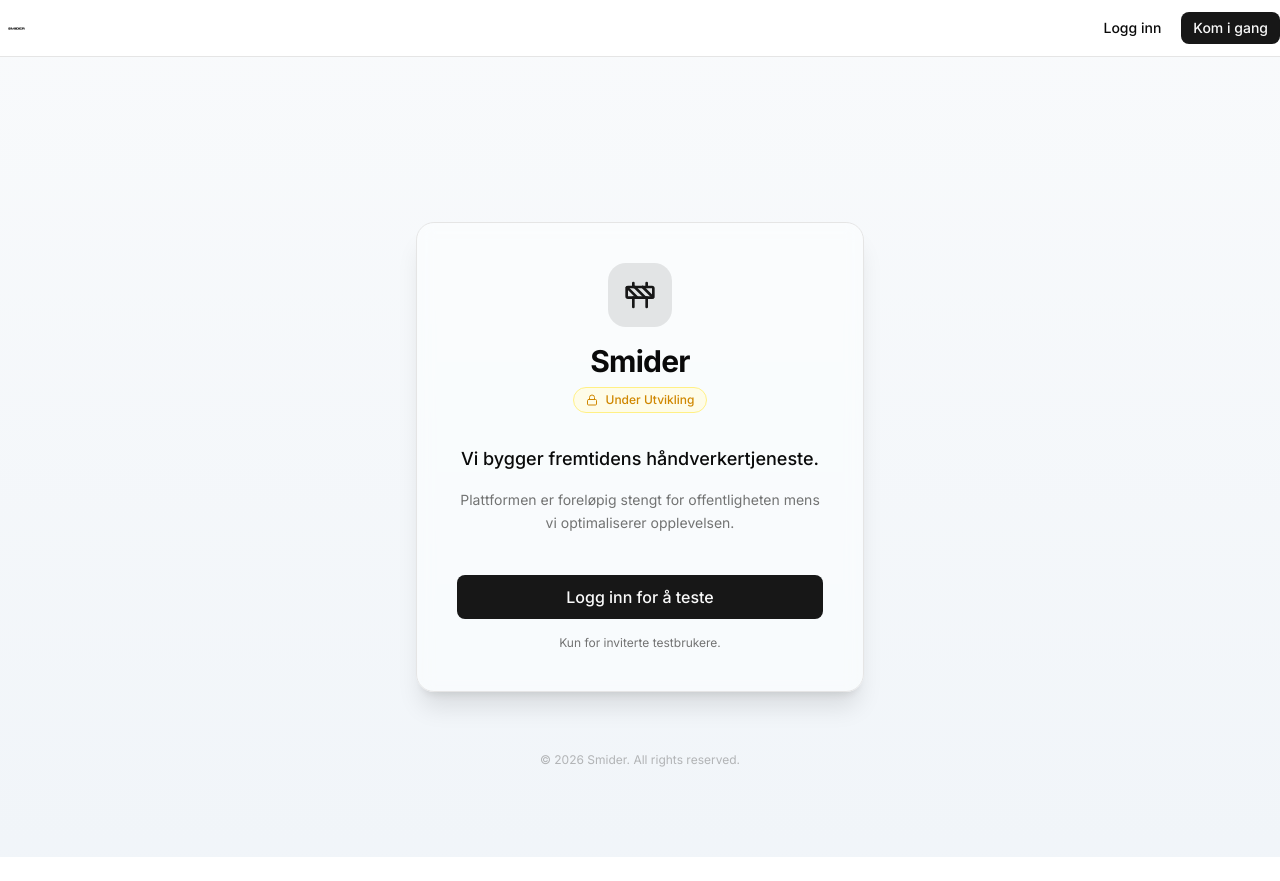
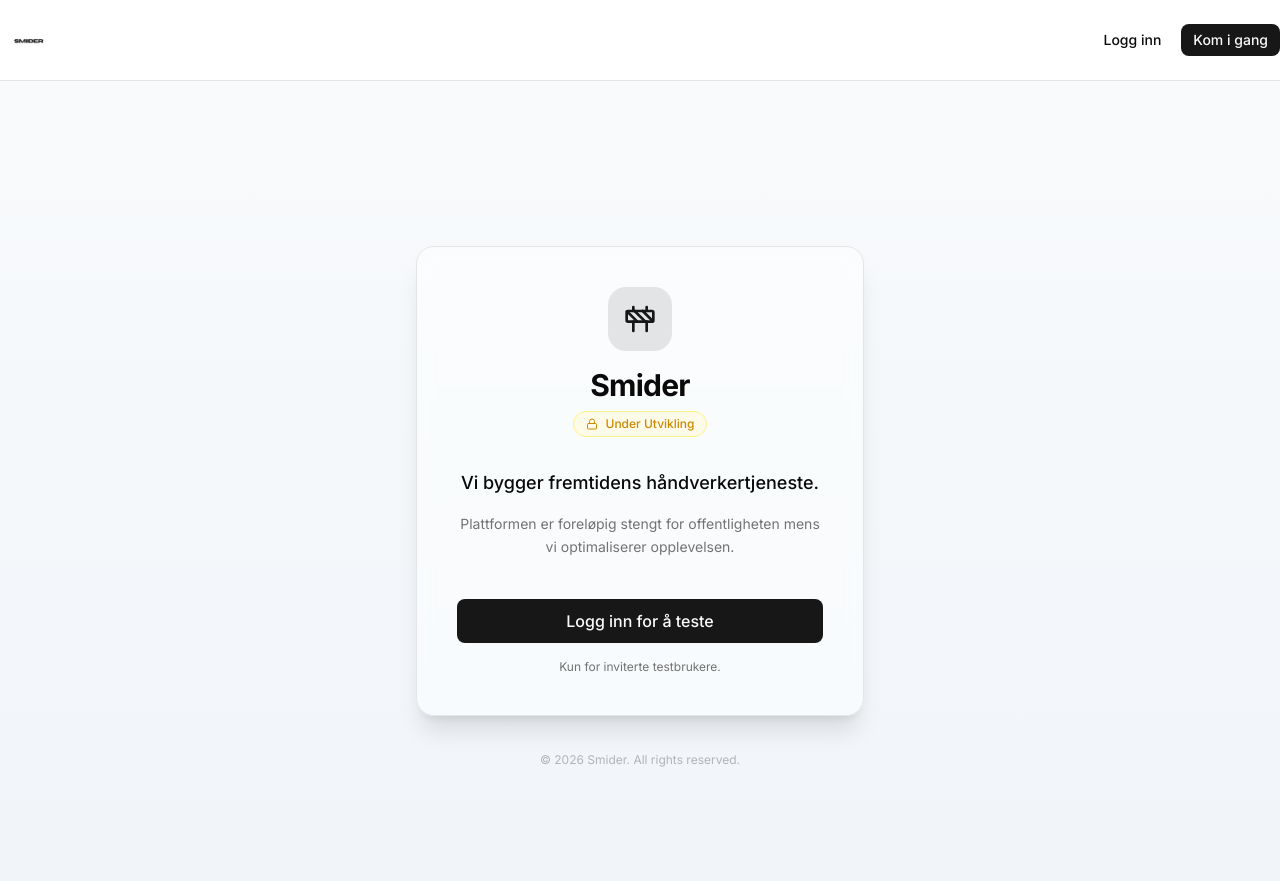
Before and after one commit to blstorvollen-prog/smider-web, a Next.js app: page / in a window 1280 px wide. Before the commit the page ends 857 px from the top, so only its background shows below. Built offline with nearby package versions, Linux system fonts and the light colour scheme; no server answers.

Commit message:
Resize navbar to h-20 and logo to h-14

```diff
--- a/src/components/navbar.tsx
+++ b/src/components/navbar.tsx
@@ -22,15 +22,15 @@ export async function Navbar() {
 
     return (
         <header className="sticky top-0 z-50 w-full border-b bg-background/95 backdrop-blur supports-[backdrop-filter]:bg-background/60">
-            <div className="container flex h-14 items-center justify-between">
+            <div className="container flex h-20 items-center justify-between">
                 <div className="mr-4 flex">
                     <Link className="mr-6 flex items-center space-x-2 font-bold" href="/">
                         <Image
                             src="/logo.png"
                             alt="Smider"
-                            width={120}
-                            height={40}
-                            className="h-8 w-auto dark:invert"
+                            width={180}
+                            height={60}
+                            className="h-14 w-auto dark:invert"
                             priority
                         />
                     </Link>
```
